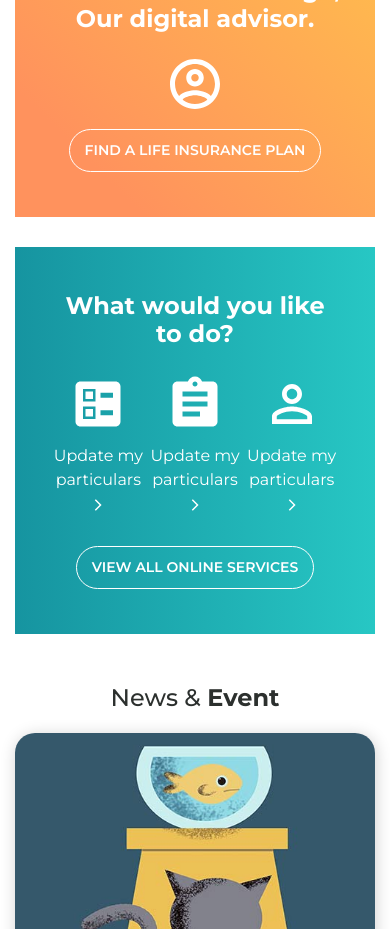
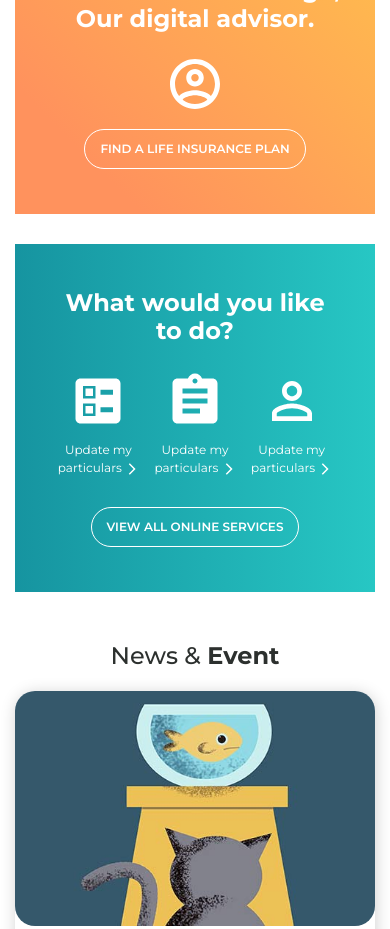
Before and after one commit to iamtheasad/beatnik-tech, a React (Create React App) app: page / in a window 390 px wide. Shown: the part 4980-5909 px from the top of the page. Built offline with nearby package versions, Linux system fonts and the light colour scheme.

Commit message:
responsive issues fixed

```diff
--- a/src/assets/css/responsive.css
+++ b/src/assets/css/responsive.css
@@ -360,6 +360,13 @@
     .nav_right {
         justify-content: unset;
     }
+
+    .service_item a {
+        font-size: 0.75rem;
+    }
+    .advice_button a, .services_button a{
+        font-size: 0.75rem;
+    }
 }
 
 /* Small Devices: 0px-575px End */
```
